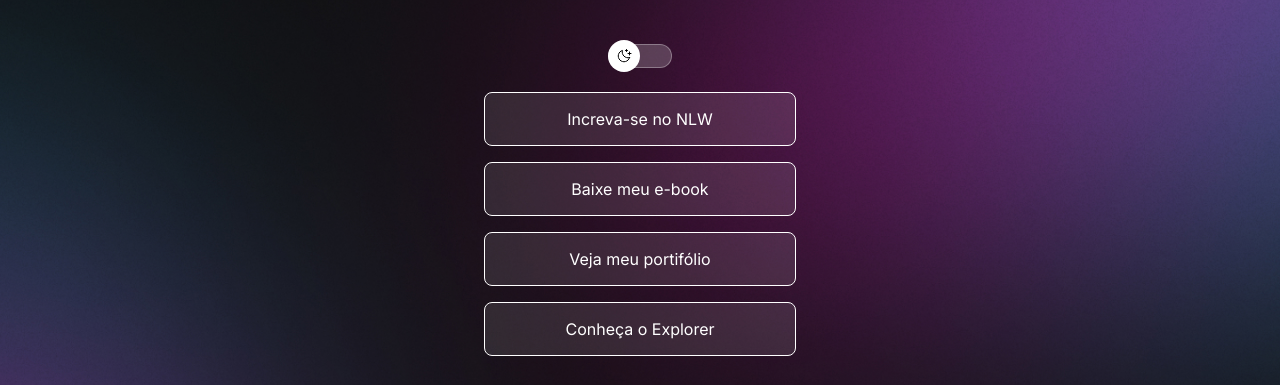
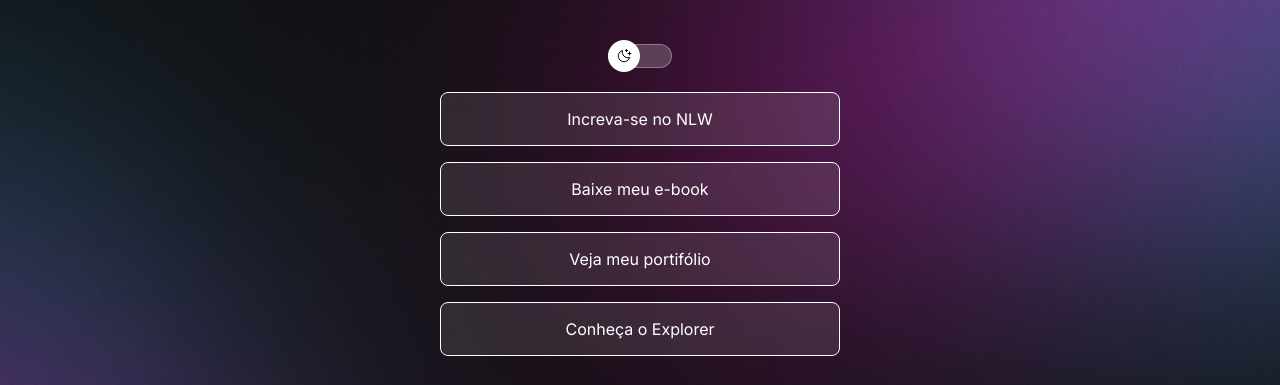
Before and after one commit to ngustavo80/Devlinks, a plain HTML site: page index.html in a window 1280 px wide. Shown: the part 220-605 px from the top of the page. Drawn offline with nearby package versions, Linux system fonts and the light colour scheme.

Commit message:
adjust viewport height

```diff
--- a/style.css
+++ b/style.css
@@ -29,7 +29,8 @@ body {
   color: var(--text-color);
   background: var(--bg-url) no-repeat top center/cover;
 
-  max-width: 22.5rem;
+  max-width: 28rem;
+  height: 100vh;
   margin: auto;
 }
 
@@ -182,7 +183,7 @@ footer {
   text-align: center;
   padding: 0 1.5rem;
 
-  margin-bottom: 1rem;
+  margin-bottom: 3rem;
 }
 
 @media screen and (max-width: 600px) {
```
